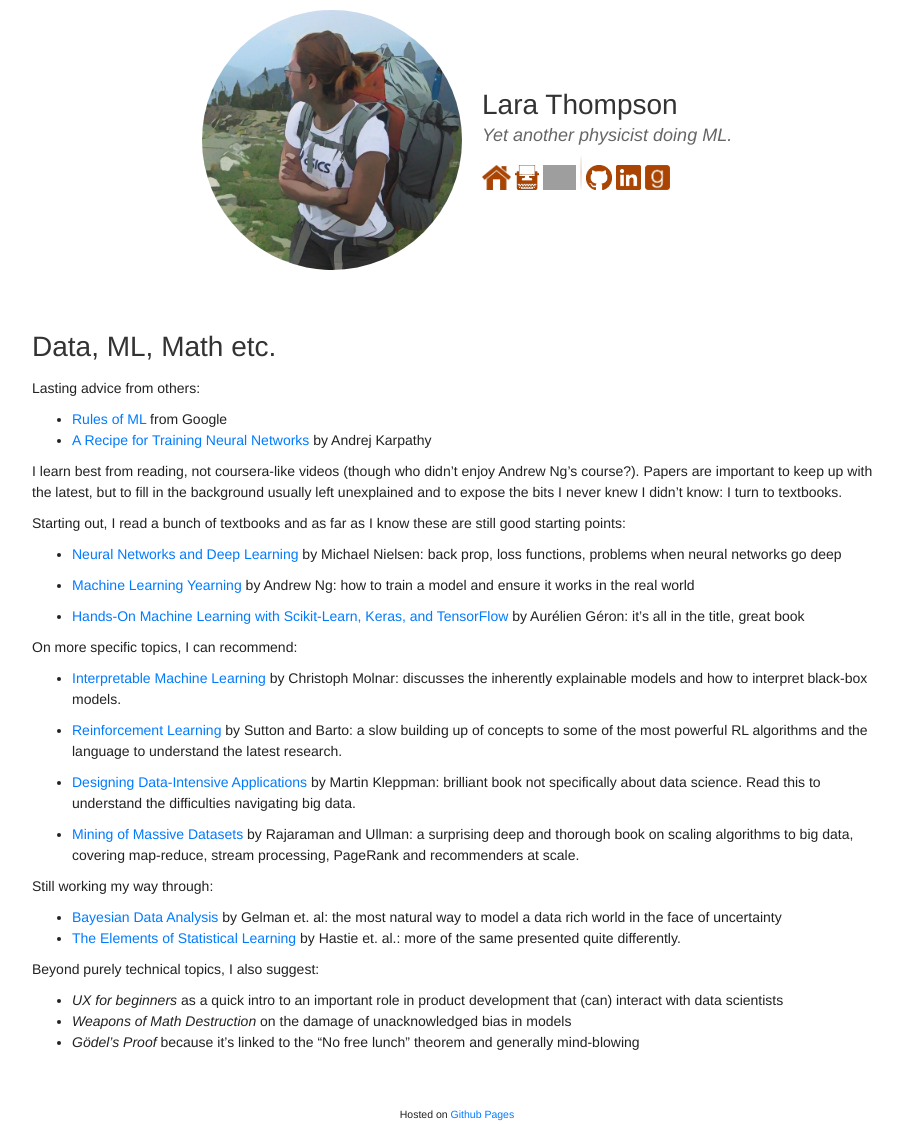
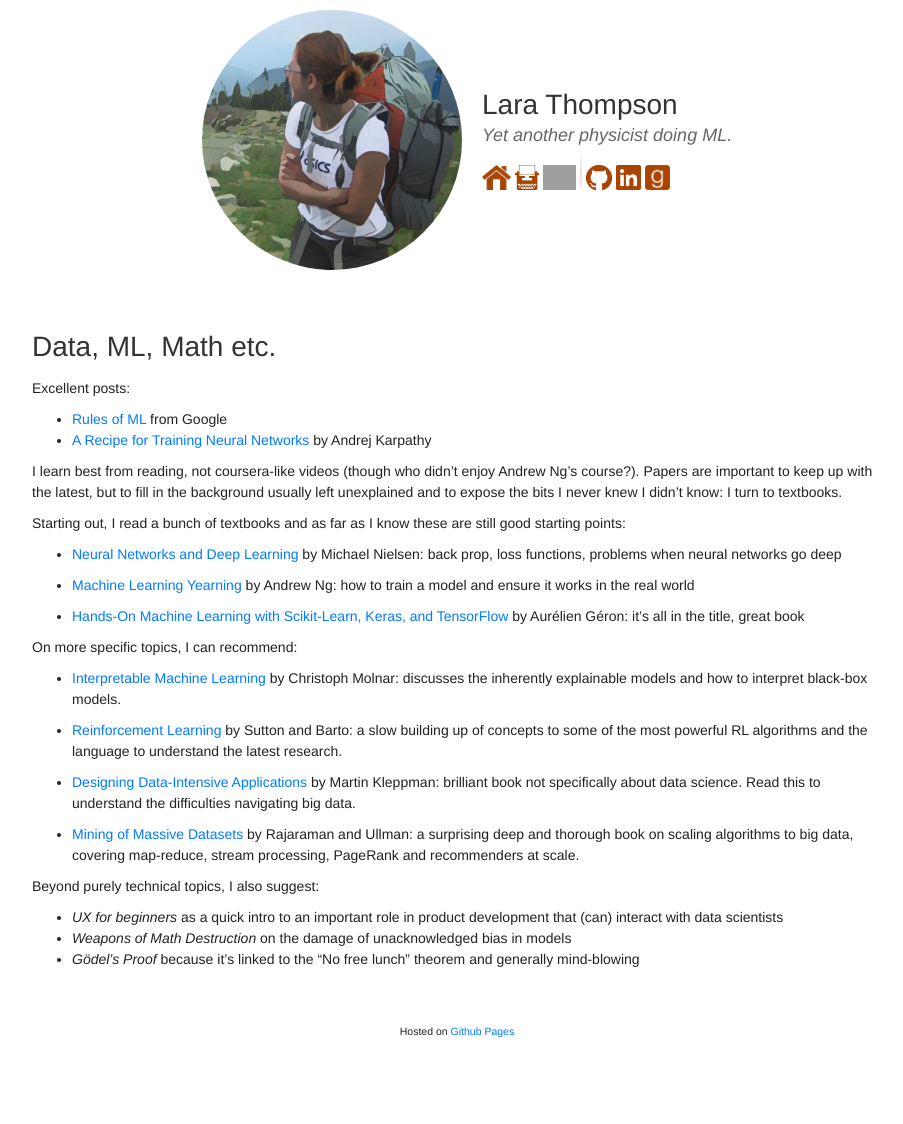
Before and after one commit to lrthomps/lrthomps.github.io, a Jekyll site: the page built from resources.md, in a window 1280 px wide. Shown: the whole page, without its empty margins (183-1086 px from the left). Built offline with Jekyll 4.4.1, drawn with Linux system fonts in a browser that asks for light colours; our own code applies the rules of GitHub Pages for plain Markdown files; after the commit the page ends 1041 px from its top, so only the background shows below that; grey boxes are pictures that could not be loaded.

Commit message:
Update resources.md
Removed some stats refernces

```diff
--- a/resources.md
+++ b/resources.md
@@ -4,7 +4,7 @@ layout: page
 
 # Data, ML, Math etc.
 
-Lasting advice from others:
+Excellent posts:
 * <a href="https://developers.google.com/machine-learning/guides/rules-of-ml/">Rules of ML</a> from Google
 * <a href="https://karpathy.github.io/2019/04/25/recipe/">A Recipe for Training Neural Networks</a> by Andrej Karpathy
 
@@ -29,11 +29,6 @@ On more specific topics, I can recommend:
 
 * <a href="https://www.goodreads.com/book/show/12818088-mining-of-massive-datasets">Mining of Massive Datasets</a> by Rajaraman and Ullman: a surprising deep and thorough book on scaling algorithms to big data, covering map-reduce, stream processing, PageRank and recommenders at scale.
 
-
-Still working my way through:
-* <a href="http://www.stat.columbia.edu/~gelman/book/BDA3.pdf">Bayesian Data Analysis</a> by Gelman et. al: the most natural way to model a data rich world in the face of uncertainty
-* <a href="https://web.stanford.edu/~hastie/Papers/ESLII.pdf">The Elements of Statistical Learning</a> by Hastie et. al.: more of the same presented quite differently.
-
 Beyond purely technical topics, I also suggest:
 * <em>UX for beginners</em> as a quick intro to an important role in product development that (can) interact with data scientists
 * <em>Weapons of Math Destruction</em> on the damage of unacknowledged bias in models
```
